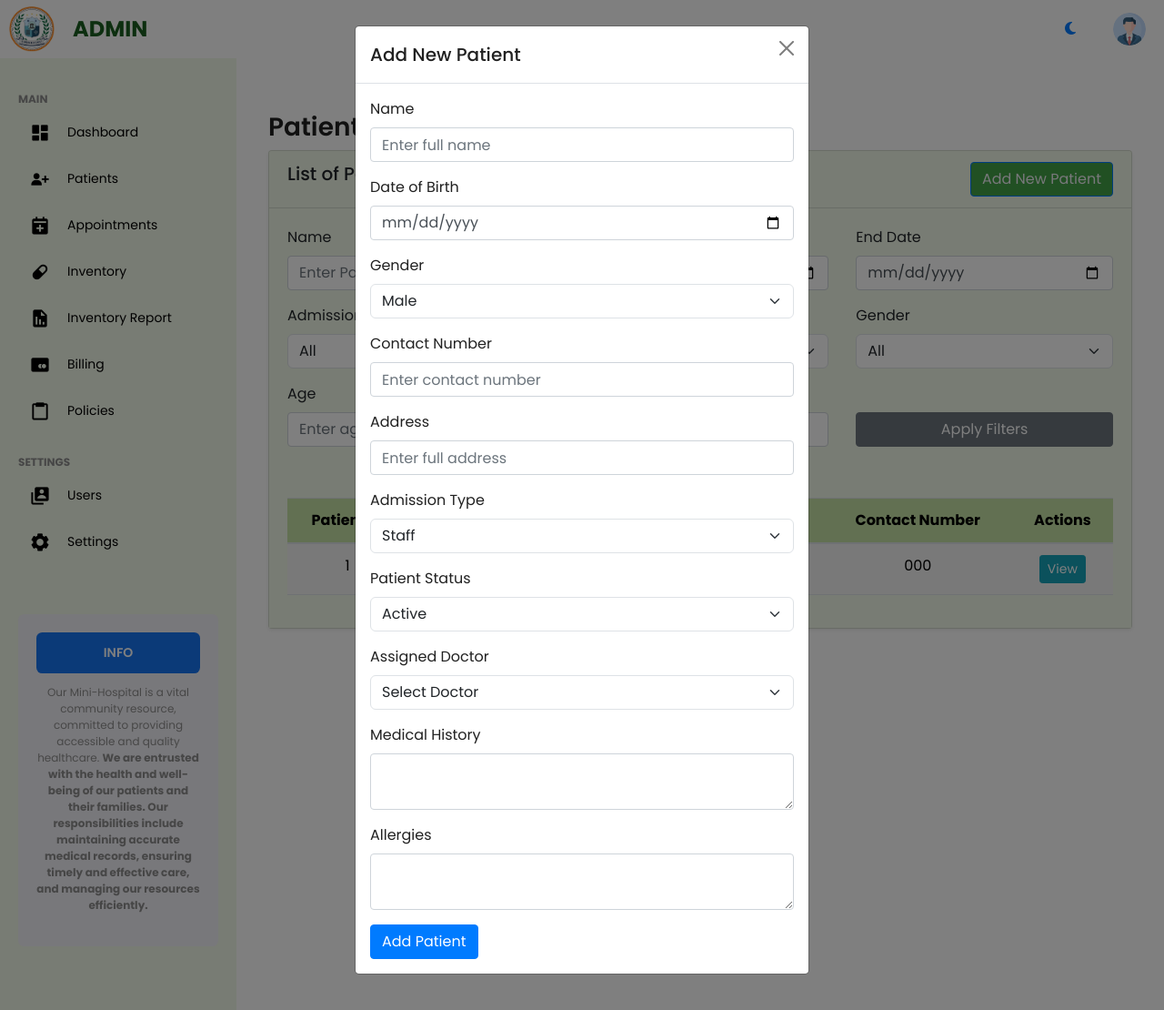
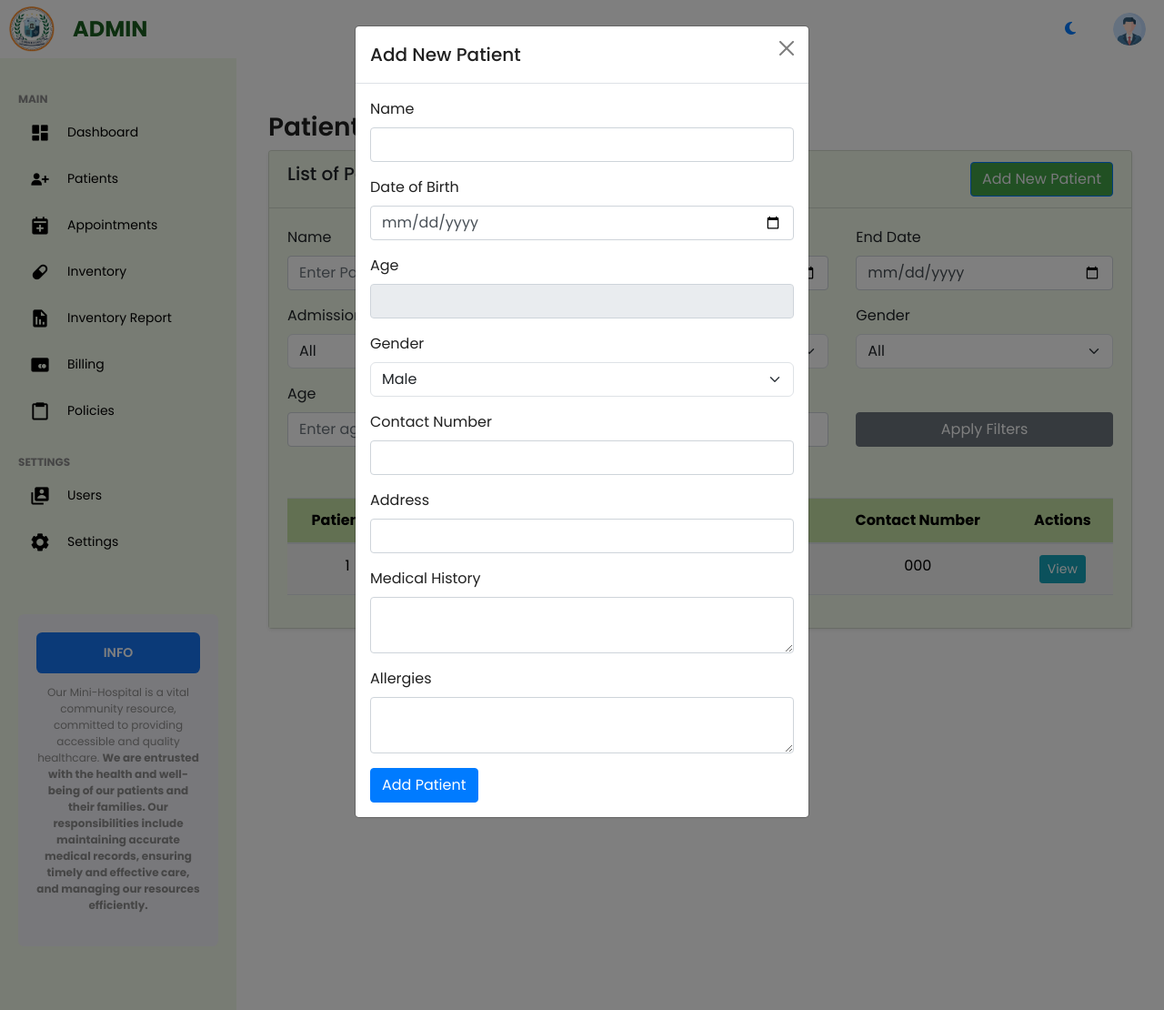
Before and after one commit to Edzsyy/lguHealth, a PHP site: page /admin_patients.php in a window 1280 px wide, after a click on "Add New Patient". Shown: the top 1110 px of the page at 91% size. Run offline with PHP 8.4, Linux system fonts and the light colour scheme; tables that the repository leaves empty or names only in its code hold one stand-in row (values such as "Sample post"); data that the repository does not hold is empty; some libraries are stand-ins or nearby versions.

Commit message:
refining patient MNG

```diff
--- a/admin/admin_patients.php
+++ b/admin/admin_patients.php
@@ -108,11 +108,15 @@ include('../admin/assets/inc/navbar.php');
           <form id="addPatientForm" method="post" action="">
             <div class="mb-3">
               <label for="patientName" class="form-label">Name</label>
-                       <input type="text" class="form-control" id="patientName" name="patientName" required placeholder="Enter full name">
+              <input type="text" class="form-control" id="patientName" name="patientName" required>
             </div>
             <div class="mb-3">
               <label for="patientDob" class="form-label">Date of Birth</label>
               <input type="date" class="form-control" id="patientDob" name="patientDob" required>
+            </div>
+            <div class="mb-3">
+              <label for="patientAge" class="form-label">Age</label>
+              <input type="text" class="form-control" id="patientAge" name="patientAge" readonly>
             </div>
             <div class="mb-3">
               <label for="patientGender" class="form-label">Gender</label>
@@ -124,34 +128,11 @@ include('../admin/assets/inc/navbar.php');
             </div>
             <div class="mb-3">
               <label for="patientContact" class="form-label">Contact Number</label>
-                       <input type="text" class="form-control" id="patientContact" name="patientContact" required placeholder="Enter contact number">
+              <input type="text" class="form-control" id="patientContact" name="patientContact" required>
             </div>
             <div class="mb-3">
               <label for="patientAddress" class="form-label">Address</label>
-                         <input type="text" class="form-control" id="patientAddress" name="patientAddress" required placeholder="Enter full address">
-                    </div>
-                     <div class="mb-3">
-                        <label for="admissionType" class="form-label">Admission Type</label>
-                        <select class="form-select" id="admissionType" name="admissionType" required>
-                            <option value="staff">Staff</option>
-                            <option value="self-registered">Self-Registered</option>
-                        </select>
-                       </div>
-                      <div class="mb-3">
-                        <label for="patientStatus" class="form-label">Patient Status</label>
-                           <select class="form-select" id="patientStatus" name="patientStatus" required>
-                             <option value="active">Active</option>
-                            <option value="discharged">Discharged</option>
-                        </select>
-                    </div>
-                    <div class="mb-3">
-                        <label for="doctorAssigned" class="form-label">Assigned Doctor</label>
-                         <select class="form-select" id="doctorAssigned" name="doctorAssigned" required>
-                                <option value="">Select Doctor</option>
-                                <?php foreach ($doctors as $doctor): ?>
-                                    <option value="<?php echo $doctor['user_id']; ?>" ><?php echo $doctor['user_name']; ?></option>
-                                <?php endforeach; ?>
-                           </select>
+              <input type="text" class="form-control" id="patientAddress" name="patientAddress" required>
             </div>
             <div class="mb-3">
               <label for="patientMedicalHistory" class="form-label">Medical History</label>
@@ -180,9 +161,12 @@ include('../admin/assets/inc/navbar.php');
           <p><strong>Patient ID:</strong> <span id="patientIdDisplay"></span></p>
           <p><strong>Name:</strong> <span id="patientNameDisplay"></span></p>
           <p><strong>Date of Birth:</strong> <span id="patientDobDisplay"></span></p>
+          <p><strong>Age:</strong> <span id="patientAgeDisplay"></span></p>
           <p><strong>Gender:</strong> <span id="patientGenderDisplay"></span></p>
           <p><strong>Contact Number:</strong> <span id="patientContactDisplay"></span></p>
           <p><strong>Address:</strong> <span id="patientAddressDisplay"></span></p>
+          <p><strong>Admission Type:</strong> <span id="admissionTypeDisplay"></span></p>
+          <p><strong>Status:</strong> <span id="patientStatusDisplay"></span></p>
           <p><strong>Medical History:</strong> <span id="patientMedicalHistoryDisplay"></span></p>
           <p><strong>Allergies:</strong> <span id="patientAllergiesDisplay"></span></p>
           <a id="editPatientButton" href="" class="btn btn-sm btn-primary">Edit</a>
@@ -190,8 +174,10 @@ include('../admin/assets/inc/navbar.php');
       </div>
     </div>
   </div>
+
 </main>
 <script src="https://cdn.jsdelivr.net/npm/bootstrap@5.3.0-alpha3/dist/js/bootstrap.bundle.min.js"></script>
+<script src="https://code.jquery.com/jquery-3.6.0.min.js"></script>
 <script>
   // Function to handle filter form
   document.getElementById('patientFilterForm').addEventListener('submit', function(event) {
@@ -216,12 +202,14 @@ include('../admin/assets/inc/navbar.php');
       filterAge: filterAge,
       filterDoctor: filterDoctor
     };
-          fetch('/lguHealth/api/patients_management/get_patients.php', {
+    fetch('/lguHealth/api/patients_management/list_patients.php', {
         method: 'POST',
         headers: {
           'Content-Type': 'application/json',
         },
-                body: JSON.stringify({filterData: filterData})
+        body: JSON.stringify({
+          filterData: filterData
+        })
       })
       .then(response => {
         if (!response.ok) {
@@ -237,7 +225,8 @@ include('../admin/assets/inc/navbar.php');
         alert('Failed to fetch patients');
       });
   });
-       // Javascript implementation, You will have to implement the save data with php
+
+  // add patient modal
   document.getElementById('addPatientForm').addEventListener('submit', function(event) {
     event.preventDefault(); // Prevent the form from submitting normally
     // Get form values (you can add validation in here)
@@ -248,23 +237,19 @@ include('../admin/assets/inc/navbar.php');
     const patientAddress = document.getElementById('patientAddress').value;
     const patientMedicalHistory = document.getElementById('patientMedicalHistory').value;
     const patientAllergies = document.getElementById('patientAllergies').value;
-        const admissionType = document.getElementById('admissionType').value;
-        const patientStatus = document.getElementById('patientStatus').value;
-        const doctorAssigned = document.getElementById('doctorAssigned').value;
+    const patientAge = document.getElementById('patientAge').value;
     // Prepare data
     const formData = {
       patientName: patientName,
       patientDob: patientDob,
+      patientAge: patientAge,
       patientGender: patientGender,
       patientContact: patientContact,
       patientAddress: patientAddress,
       patientMedicalHistory: patientMedicalHistory,
       patientAllergies: patientAllergies,
-            admissionType: admissionType,
-            patientStatus: patientStatus,
-            doctorAssigned: doctorAssigned
     };
-        fetch('/lguHealth/api/patients_management/add_patient.php',{
+    fetch('/lguHealth/api/patients_management/add_patient.php', {
         method: 'POST',
         headers: {
           'Content-Type': 'application/json',
@@ -294,18 +279,26 @@ include('../admin/assets/inc/navbar.php');
         alert('Failed to add patient!');
       });
   });
+
   // Handle view patient button clicks using javascript
   document.querySelectorAll('.view-patient-btn').forEach(button => {
     button.addEventListener('click', function() {
+      console.log("Patient ID:", patientId);
+
       const patientId = this.getAttribute('data-patient-id');
-             fetch(`/lguHealth/api/patients_management/get_patient.php?patientId=${patientId}`)
-               .then(response => {
-                  if (!response.ok) {
-                    throw new Error('Failed to fetch patient details');
+      viewDetails(patientId);
+    });
+  });
+
+  function viewDetails(patientId) {
+    $.post("/lguHealth/api/patients_management/get_patient.php", {
+      patientId: patientId
+    }, function(data, status) {
+      var patient = JSON.parse(data);
+      if (patient.success === false) {
+        alert(patient.message);
+        return;
       }
-                  return response.json();
-               })
-            .then(patient => {
       document.getElementById('patientIdDisplay').textContent = patient.patient_id;
       document.getElementById('patientNameDisplay').textContent = patient.patient_name;
       document.getElementById('patientDobDisplay').textContent = patient.date_of_birth;
@@ -314,15 +307,35 @@ include('../admin/assets/inc/navbar.php');
       document.getElementById('patientAddressDisplay').textContent = patient.address;
       document.getElementById('patientMedicalHistoryDisplay').textContent = patient.medical_history;
       document.getElementById('patientAllergiesDisplay').textContent = patient.allergies;
+      document.getElementById('admissionTypeDisplay').textContent = patient.admission_type;
+      document.getElementById('patientStatusDisplay').textContent = patient.status;
+      const today = new Date();
+      const dob = new Date(patient.date_of_birth);
+      let age = today.getFullYear() - dob.getFullYear();
+      const month = today.getMonth() - dob.getMonth();
+      if (month < 0 || (month === 0 && today.getDate() < dob.getDate())) {
+        age--;
+      }
+      document.getElementById('patientAgeDisplay').textContent = age;
       document.getElementById('editPatientButton').href = `admin_edit_patient.php?id=${patient.patient_id}`;
-             })
-             .catch(error => {
-                console.error('Error:', error);
-                alert('Failed to fetch patient details');
+      $('#viewPatientModal').modal('hide'); // Hide modal before showing it
+      $('#viewPatientModal').modal('show');
     });
+  }
+
+  //age calculator
+  document.getElementById('patientDob').addEventListener('change', function() {
+    const dob = new Date(this.value);
+    const today = new Date();
+    let age = today.getFullYear() - dob.getFullYear();
+    const month = today.getMonth() - dob.getMonth();
+    if (month < 0 || (month === 0 && today.getDate() < dob.getDate())) {
+      age--;
+    }
+    document.getElementById('patientAge').value = age;
   });
-    });
-     function displayPatients(patients){
+
+  function displayPatients(patients) {
     const tableBody = document.getElementById('patient-table-body');
     tableBody.innerHTML = ''; // Clear existing data
     patients.forEach(patient => {
@@ -339,34 +352,13 @@ include('../admin/assets/inc/navbar.php');
                `;
     });
   }
-         // Fetch the doctors data and populate the dropdown list
-    fetch('/lguHealth/api/patients_management/get_doctors.php')
-    .then(response => {
-       if (!response.ok) {
-          throw new Error('Failed to fetch doctors');
-        }
-        return response.json();
-       })
-      .then(doctors => {
-            const doctorSelect = document.getElementById('doctorAssigned');
-         doctors.forEach(doctor => {
-                const option = document.createElement('option');
-               option.value = doctor.user_id;
-               option.text = doctor.user_name;
-              if (doctor.patient_count >= 10) {
-                  option.style.color = 'red'; // highlight if the doctor is assigned to 10 or more patients
-               }
-                doctorSelect.appendChild(option);
-           });
-        })
-     .catch(error => {
-          console.error('Error:', error);
-           alert('Failed to fetch doctors');
-     });
+
   // Fetch patients on page load
   document.getElementById('patientFilterForm').dispatchEvent(new Event('submit'));
 </script>
 </body>
+
 </html>
 </body>
+
 </html>
--- a/api/patients_management/get_patients.php
+++ /dev/null
@@ -1,81 +0,0 @@
-<?php
-session_start();
-header('Content-Type: application/json');
-
-// Include database configuration
-include('../../admin/assets/config/dbconn.php');
-
-try {
-    $filters = [];
-    $params = [];
-    $types = "";
-
-    if ($_SERVER['REQUEST_METHOD'] === 'POST' && isset($_POST['filterData'])) {
-        $filterData = json_decode($_POST['filterData'], true);
-
-        if (isset($filterData['filterName']) && !empty($filterData['filterName'])) {
-            $filters[] = "patient_name LIKE ?";
-            $params[] = "%" . $filterData['filterName'] . "%";
-            $types .= "s";
-        }
-        if (isset($filterData['filterStartDate']) && !empty($filterData['filterStartDate'])) {
-            $filters[] = "date_of_birth >= ?";
-            $params[] = $filterData['filterStartDate'];
-            $types .= "s";
-        }
-        if (isset($filterData['filterEndDate']) && !empty($filterData['filterEndDate'])) {
-            $filters[] = "date_of_birth <= ?";
-            $params[] = $filterData['filterEndDate'];
-            $types .= "s";
-        }
-        if (isset($filterData['filterAdmissionType']) && !empty($filterData['filterAdmissionType'])) {
-            $filters[] = "registration_type = ?";
-            $params[] = $filterData['filterAdmissionType'];
-            $types .= "s";
-        }
-        if (isset($filterData['filterStatus']) && !empty($filterData['filterStatus'])) {
-            $filters[] = "status = ?";
-            $params[] = $filterData['filterStatus'];
-            $types .= "s";
-        }
-        if (isset($filterData['filterGender']) && !empty($filterData['filterGender'])) {
-            $filters[] = "gender = ?";
-            $params[] = $filterData['filterGender'];
-            $types .= "s";
-        }
-        if (isset($filterData['filterAge']) && !empty($filterData['filterAge'])) {
-            $filters[] = "TIMESTAMPDIFF(YEAR, date_of_birth, CURDATE()) = ?";
-            $params[] = intval($filterData['filterAge']);
-            $types .= "i";
-        }
-    }
-
-    // Construct the WHERE clause
-    $where_clause = $filters ? implode(" AND ", $filters) : "1=1";
-    $query = "SELECT patient_id, patient_name, date_of_birth, gender, contact_number FROM patients WHERE $where_clause";
-
-    // Prepare the statement
-    $stmt = $conn->prepare($query);
-
-    if (!empty($params)) {
-        $stmt->bind_param($types, ...$params);
-    }
-
-    $stmt->execute();
-    $result = $stmt->get_result();
-    $patients = [];
-
-    while ($row = $result->fetch_assoc()) {
-        $patients[] = $row;
-    }
-
-    echo json_encode($patients);
-
-    $stmt->close();
-} catch (Exception $e) {
-    error_log("Error: " . $e->getMessage());
-    echo json_encode(['success' => false, 'message' => 'An error occurred while processing your request']);
-} finally {
-    $conn->close();
-}
-?>
--- /dev/null
+++ b/api/patients_management/list_patients.php
@@ -0,0 +1,48 @@
+<?php
+session_start();
+header('Content-Type: application/json');
+include('../../admin/assets/config/dbconn.php');
+
+$where_clause = "1=1";
+
+if ($_SERVER['REQUEST_METHOD'] === 'POST' && isset($_POST['filterData'])) {
+    $filterData = json_decode($_POST['filterData'], true);
+        if(isset($filterData['filterName']) && !empty($filterData['filterName'])) {
+         $where_clause .= " AND patient_name LIKE '%" . $conn->real_escape_string($filterData['filterName']) . "%'";
+        }
+        if(isset($filterData['filterStartDate']) && !empty($filterData['filterStartDate'])) {
+            $where_clause .= " AND date_of_birth >= '" . $conn->real_escape_string($filterData['filterStartDate']) . "'";
+        }
+        if(isset($filterData['filterEndDate']) && !empty($filterData['filterEndDate'])) {
+           $where_clause .= " AND date_of_birth <= '" . $conn->real_escape_string($filterData['filterEndDate']) . "'";
+        }
+        if(isset($filterData['filterAdmissionType']) && !empty($filterData['filterAdmissionType'])) {
+              $where_clause .= " AND registration_type = '" . $conn->real_escape_string($filterData['filterAdmissionType']) . "'";
+        }
+         if(isset($filterData['filterStatus']) && !empty($filterData['filterStatus'])) {
+              $where_clause .= " AND status = '" . $conn->real_escape_string($filterData['filterStatus']) . "'";
+        }
+        if(isset($filterData['filterGender']) && !empty($filterData['filterGender'])) {
+              $where_clause .= " AND gender = '" . $conn->real_escape_string($filterData['filterGender']) . "'";
+        }
+       if(isset($filterData['filterAge']) && !empty($filterData['filterAge'])) {
+            $age = intval($filterData['filterAge']);
+             $where_clause .= " AND  TIMESTAMPDIFF(YEAR, date_of_birth, CURDATE()) = " . $age;
+        }
+     if(isset($filterData['filterDoctor']) && !empty($filterData['filterDoctor'])) {
+              $where_clause .= " AND 1 = 0";  // You will need to make a join with other tables if you need to filter for doctor's name.
+         }
+}
+// Prepare and execute the query
+    $stmt = $conn->prepare("SELECT patient_id, patient_name, date_of_birth, gender, contact_number FROM patients WHERE $where_clause ");
+     $stmt->execute();
+     $result = $stmt->get_result();
+     $patients = array();
+   while ($row = $result->fetch_assoc()) {
+         $patients[] = $row;
+    }
+
+  echo json_encode($patients);
+    $stmt->close();
+$conn->close();
+?>
```
Also changed, not shown: api/patients_management/add_patient.php (+6 -9 lines), api/patients_management/get_patient.php (+24 -11 lines). Lines whose indentation alone changed are shown as unchanged.
